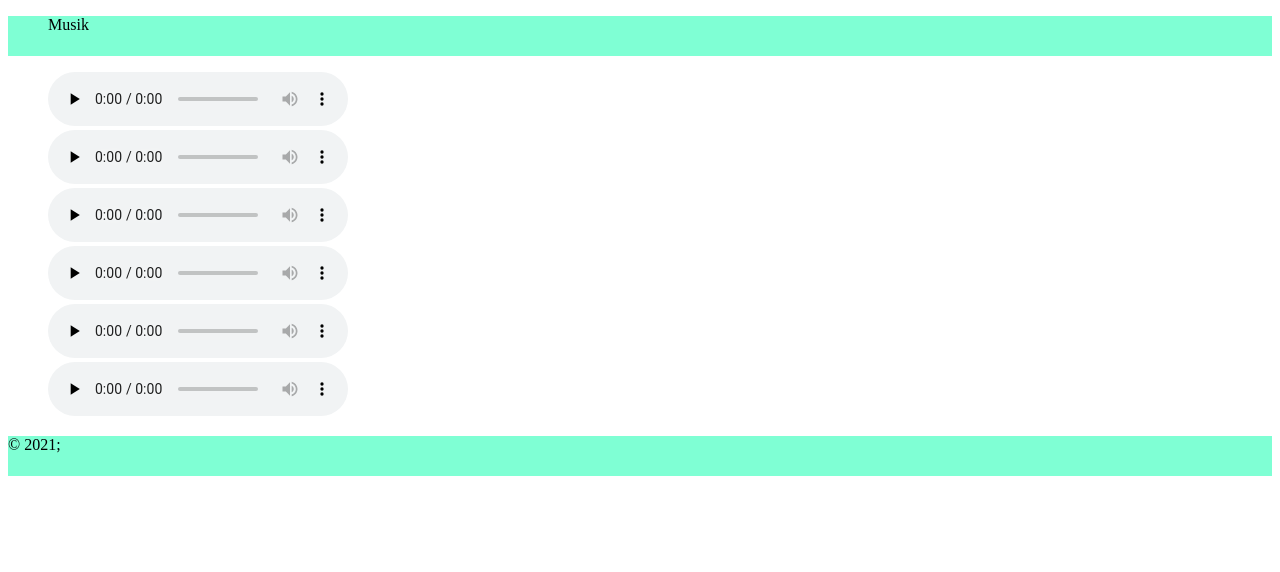
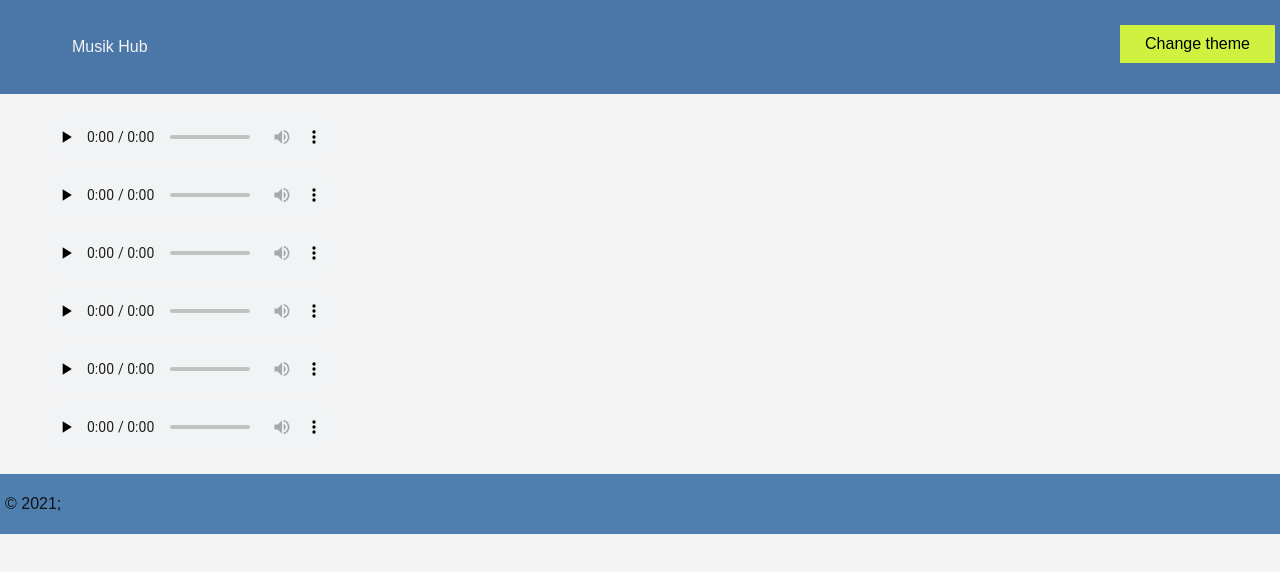
Before and after one commit to Eugene-Pavlovskiy/musikhub, a plain HTML site: page index.html in a window 1280 px wide. Drawn offline with Linux system fonts and the light colour scheme.

Commit message:
added light.css, dark.css, theme.js

```diff
--- a/css/styles.css
+++ /dev/null
@@ -1,20 +0,0 @@
-.list {
-    list-style: none;
-}
-
-.link {
-    text-decoration: none;
-    outline: none;
-}
-
-.header {
-    width: 100%;
-    min-height: 40px;
-    background-color: aquamarine;
-}
-
-.footer {
-    width: 100%;
-    min-height: 40px;
-    background-color: aquamarine;
-}
--- a/index.html
+++ b/index.html
@@ -3,17 +3,22 @@
 <head>
   <meta charset="UTF-8" />
   <meta name="viewport" content="width=device-width, initial-scale=1.0" />
-  <link rel="stylesheet" href="./css/styles.css">
+  <link rel="stylesheet" type="text/css" href="./styles/main.css">
+  <link rel="stylesheet" type="text/css" href="./styles/light.css" id="theme-link">
   <link rel="icon" href="./img/music-logo.png" type="image/icon type">
   <title>Musik Hub</title>
 </head>
 <body>
+  <div class="wrapper">
+    <div class="theme-button" id="theme-button">Change theme</div>
   <header class="header">
-    <nav>
-      <ul class="nav">
-        <li class="list list">Musik</li>
-      </ul>
-    </nav>
+    <div class="header__content">
+      <nav class="nav">
+        <ul class="nav__content">
+          <li class="nav__list list">Musik Hub</li>
+        </ul>
+      </nav>
+    </div>
   </header>
   <main>
     <!-- Аудио 1 -->
@@ -56,7 +61,11 @@
     </ul>
   </main>
 <footer class="footer">
-  <p>&copy 2021;</p>
+  <div class="footer__content">
+    <p>&copy 2021;</p>
+  </div>
 </footer>
+</div>
+<script type="text/javascript" src="scripts/themes.js"></script>
 </body>
 </html>
--- /dev/null
+++ b/scripts/themes.js
@@ -0,0 +1,28 @@
+var btn = document.getElementById("theme-button");
+var link = document.getElementById("theme-link");
+
+btn.addEventListener("click", function () { ChangeTheme(); });
+
+function ChangeTheme()
+{
+    let lightTheme = "styles/light.css";
+    let darkTheme = "styles/dark.css";
+
+    var currTheme = link.getAttribute("href");
+    var theme = "";
+
+    if(currTheme == lightTheme)
+    {
+   	 currTheme = darkTheme;
+   	 theme = "dark";
+    }
+    else
+    {
+   	 currTheme = lightTheme;
+   	 theme = "light";
+    }
+
+    link.setAttribute("href", currTheme);
+
+    Save(theme);
+}
--- /dev/null
+++ b/styles/dark.css
@@ -0,0 +1,31 @@
+/*Main css*/
+body {
+    background: #111;
+    color: #f4f4f4;
+}
+
+/*Header css*/
+.header {
+    background: #373737;
+    color: #f4f4f4;
+}
+
+/*Nav css*/
+.nav__list {
+    color: #f4f4f4;
+    background: #373737;
+}
+
+.nav__list:hover,
+.nav__list_active {
+    background: #444;
+}
+
+.theme-button {
+    color: #f4f4f4;
+    background: #4f7faf;
+}
+
+.theme-button:hover {
+    background: #6f9fcf;
+}
--- /dev/null
+++ b/styles/light.css
@@ -0,0 +1,33 @@
+/*Main css*/
+body
+{
+    background: #f4f4f4;
+    color: #111111;
+}
+
+/*Header css*/
+.header {
+    background: #4a76a8;
+    color: #f4f4f4;
+}
+
+/*Nav css*/
+.nav__list {
+    color: #f4f4f4;
+    background: #4a76a8;
+}
+
+.nav__list:hover,
+.nav__list_active {
+    background: #4f7faf;
+}
+
+.theme-button {
+    color: #000000;
+    background: #d1f140;
+}
+
+.theme-button:hover {
+    color: #f4f4f4;
+    background: #555;
+}
--- /dev/null
+++ b/styles/main.css
@@ -0,0 +1,65 @@
+/*Main css*/
+body, html {
+    width: 100%;
+    height: 100%;
+    padding: 0;
+    margin: 0;
+    font-family: arial;
+    font-size: 16px;
+}
+
+.wrapper {
+    width: 100%;
+}
+
+.list {
+    list-style: none;
+}
+
+.link {
+    text-decoration: none;
+    outline: none;
+}
+
+/*Header css*/
+.header {
+    background: #cccccc;
+}
+
+.header__content {
+    padding: 5px;
+}
+
+/*Nav css*/
+.nav__list {
+    display: inline-block;
+    vertical-align: middle;
+    padding: 15px 25px;
+    margin: 2px;
+    cursor: pointer;
+}
+
+/*Theme button css*/
+.theme-button {
+    position: absolute;
+    right: 5px;
+    top: 25px;
+    display: inline-block;
+    padding: 10px 25px;
+    color: #f4f4f4;
+    background: #4f7faf;
+    cursor: pointer;
+}
+
+.theme-button:hover {
+    background: #6f9fcf;
+}
+
+/*Footer css*/
+.footer {
+    background-color: #4f7faf;
+}
+
+.footer__content {
+    padding: 5px;
+}
```
